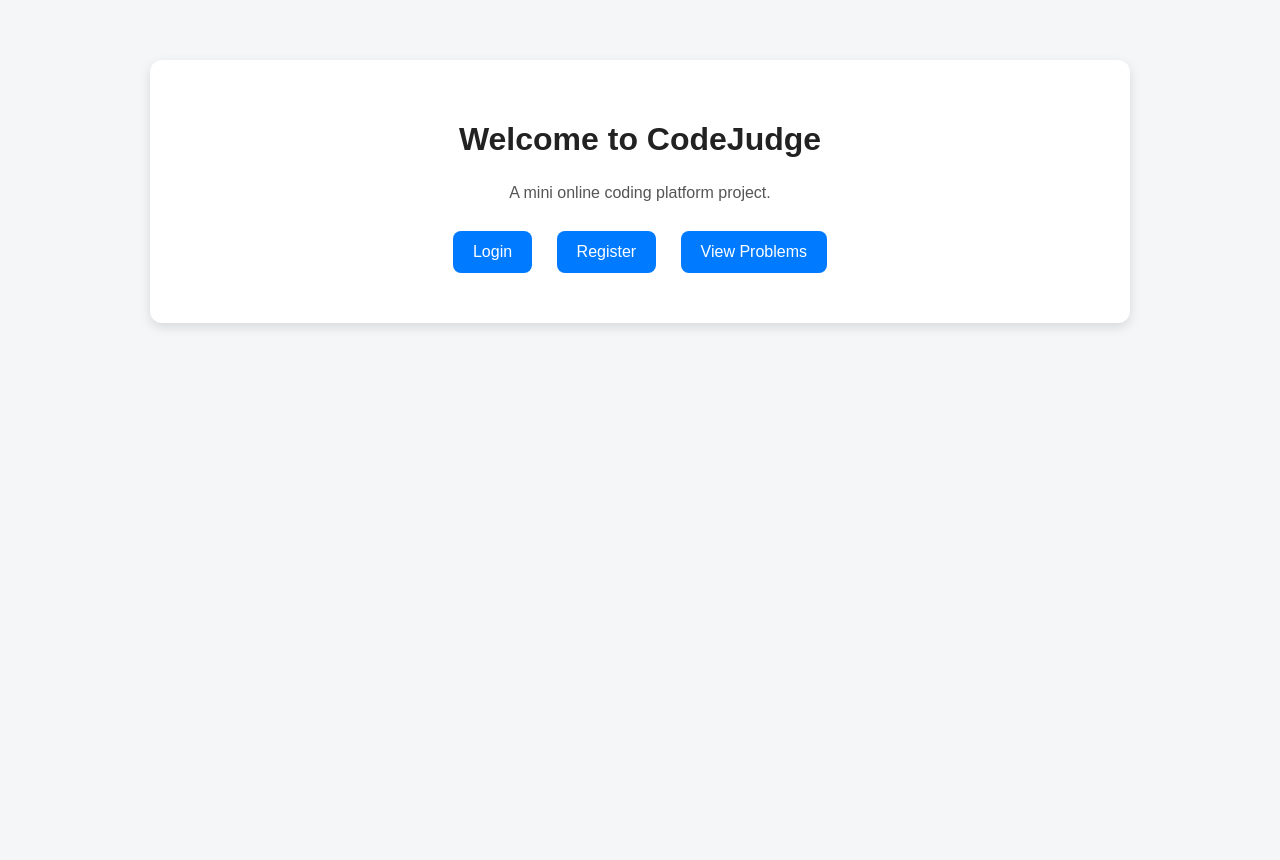
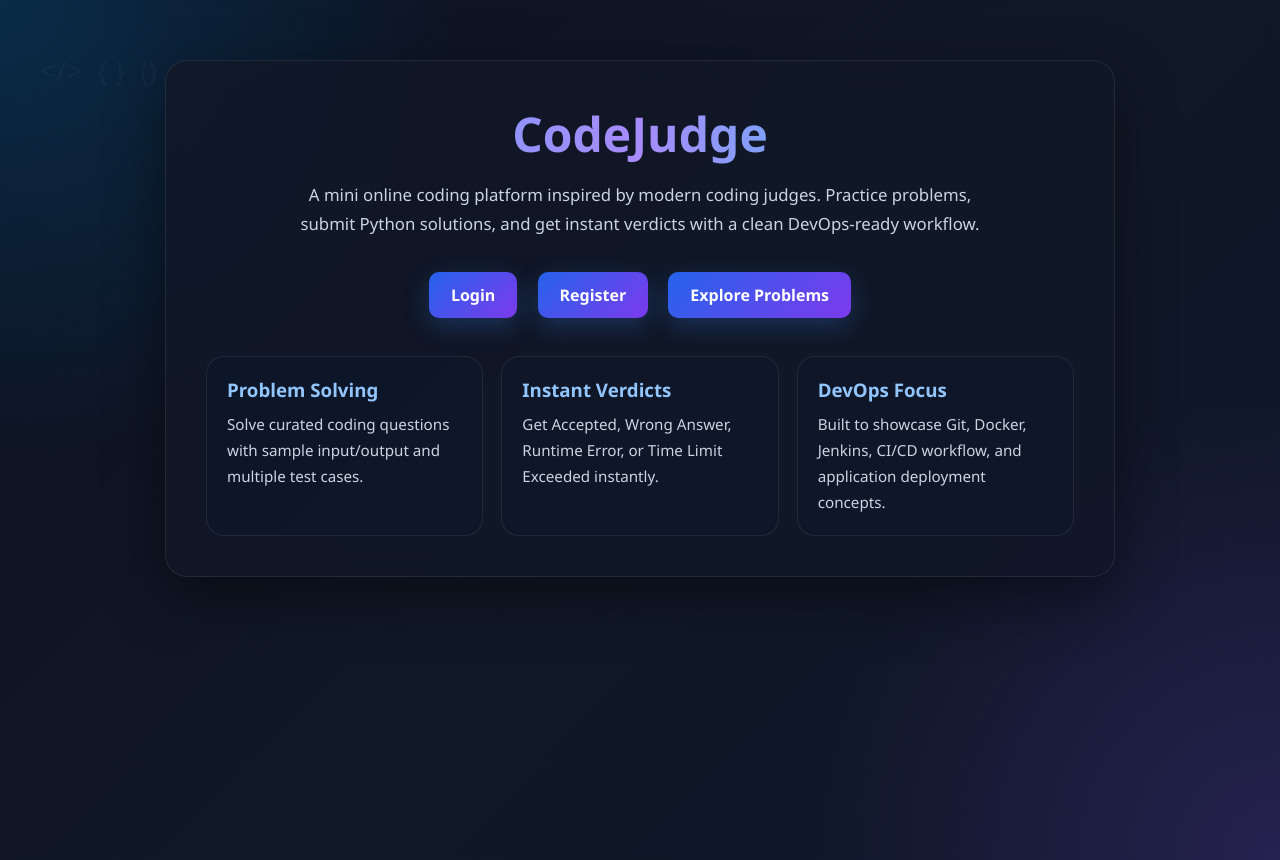
Before and after one commit to Tejaswini5195/codejudge-devops, a Flask app: page / in a window 1280 px wide. Before the commit the page ends 328 px from the top, so only its background shows below. Run offline with Flask 3, Linux system fonts and the light colour scheme.

Commit message:
Updated UI and some bugs

```diff
--- a/app.py
+++ b/app.py
@@ -169,6 +169,35 @@ def submit_code(problem_id):
         username=username,
         problem=problem
     )
+@app.route('/submissions')
+def submissions():
+    if 'username' not in session:
+        flash('Please log in first.', 'error')
+        return redirect(url_for('login'))
+
+    username = session['username']
+
+    conn = get_connection()
+    cursor = conn.cursor(dictionary=True)
+
+    query = """
+        SELECT s.id, s.username, s.problem_id, p.title AS problem_title, s.verdict, s.submitted_at
+        FROM submissions s
+        JOIN problems p ON s.problem_id = p.id
+        WHERE s.username = %s
+        ORDER BY s.submitted_at DESC
+    """
+    cursor.execute(query, (username,))
+    all_submissions = cursor.fetchall()
+
+    cursor.close()
+    conn.close()
+
+    return render_template(
+        'submissions.html',
+        submissions=all_submissions,
+        username=username
+    )
 @app.route('/logout')
 def logout():
     session.pop('username', None)
--- a/static/style.css
+++ b/static/style.css
@@ -1,127 +1,308 @@
-body {
+* {
     margin: 0;
     padding: 0;
-    font-family: Arial, sans-serif;
-    background-color: #f4f6f8;
+    box-sizing: border-box;
+}
+
+body {
+    font-family: 'Segoe UI', Arial, sans-serif;
+    background:
+        radial-gradient(circle at top left, rgba(0, 170, 255, 0.18), transparent 30%),
+        radial-gradient(circle at bottom right, rgba(140, 82, 255, 0.18), transparent 30%),
+        linear-gradient(135deg, #0b1020, #111827, #0f172a);
+    color: #e5e7eb;
+    min-height: 100vh;
+    overflow-x: hidden;
+    position: relative;
+}
+
+/* subtle coding pattern */
+body::before {
+    content: "</>  { }  ()  ;  print()  if  else  def  class  SQL  Docker  Git  Jenkins";
+    position: fixed;
+    top: 0;
+    left: 0;
+    width: 100%;
+    height: 100%;
+    color: rgba(255, 255, 255, 0.03);
+    font-size: 28px;
+    line-height: 2.2;
+    white-space: pre-wrap;
+    z-index: 0;
+    pointer-events: none;
+    padding: 40px;
 }
 
 .container {
-    width: 80%;
-    max-width: 900px;
+    width: 90%;
+    max-width: 950px;
     margin: 60px auto;
-    text-align: center;
-    background: white;
+    background: rgba(17, 24, 39, 0.78);
+    border: 1px solid rgba(255, 255, 255, 0.08);
+    border-radius: 22px;
     padding: 40px;
-    border-radius: 12px;
-    box-shadow: 0 4px 12px rgba(0, 0, 0, 0.12);
+    box-shadow: 0 20px 60px rgba(0, 0, 0, 0.45);
+    backdrop-filter: blur(16px);
+    -webkit-backdrop-filter: blur(16px);
+    position: relative;
+    z-index: 1;
 }
 
 h1, h2, h3 {
-    color: #222;
+    color: #f9fafb;
+    margin-bottom: 18px;
+    text-align: center;
 }
 
 p {
-    color: #555;
+    color: #cbd5e1;
+    margin-bottom: 16px;
+    line-height: 1.7;
+    text-align: center;
+}
+
+strong {
+    color: #ffffff;
+}
+
+.buttons {
+    text-align: center;
     margin-top: 20px;
-    line-height: 1.6;
 }
 
 .buttons a,
 button,
-.problem-card a {
+.action-link {
     display: inline-block;
-    margin: 10px;
-    padding: 12px 20px;
+    margin: 10px 8px;
+    padding: 12px 22px;
+    border-radius: 10px;
     text-decoration: none;
-    background-color: #007bff;
+    border: none;
+    cursor: pointer;
+    font-weight: 600;
+    background: linear-gradient(135deg, #2563eb, #7c3aed);
     color: white;
-    border: none;
-    border-radius: 8px;
-    transition: 0.3s;
-    cursor: pointer;
-    font-size: 16px;
+    transition: all 0.25s ease;
+    box-shadow: 0 8px 25px rgba(59, 130, 246, 0.25);
 }
 
 .buttons a:hover,
 button:hover,
-.problem-card a:hover {
-    background-color: #0056b3;
-}
-
-form {
-    display: flex;
-    flex-direction: column;
-    gap: 15px;
-    width: 60%;
-    margin: 0 auto;
+.action-link:hover {
+    transform: translateY(-2px);
+    box-shadow: 0 10px 28px rgba(124, 58, 237, 0.35);
 }
 
 input,
 textarea {
-    width: 100%;
+    width: 90%;
+    max-width: 700px;
+    padding: 14px 16px;
+    margin: 12px auto;
+    display: block;
+    border-radius: 12px;
+    border: 1px solid rgba(255, 255, 255, 0.12);
+    background: rgba(15, 23, 42, 0.88);
+    color: #f8fafc;
+    font-size: 15px;
+    outline: none;
+}
+
+input::placeholder,
+textarea::placeholder {
+    color: #94a3b8;
+}
+
+input:focus,
+textarea:focus {
+    border-color: #60a5fa;
+    box-shadow: 0 0 0 3px rgba(96, 165, 250, 0.15);
+}
+
+textarea {
     min-height: 220px;
     resize: vertical;
-    font-family: Consolas, monospace;
-    font-size: 15px;
-    padding: 12px;
-    border: 1px solid #ccc;
-    border-radius: 8px;
-    box-sizing: border-box;
+    font-family: Consolas, Monaco, monospace;
+    line-height: 1.5;
 }
 
-a {
-    color: #007bff;
+table {
+    width: 100%;
+    border-collapse: collapse;
+    margin-top: 25px;
+    overflow: hidden;
+    border-radius: 16px;
+    background: rgba(15, 23, 42, 0.75);
 }
 
-.problem-list {
-    display: flex;
-    flex-direction: column;
-    gap: 20px;
-    margin-top: 30px;
+th, td {
+    padding: 16px;
+    text-align: center;
+    border-bottom: 1px solid rgba(255, 255, 255, 0.08);
 }
 
-.problem-card {
-    background: #f9f9f9;
+th {
+    background: rgba(37, 99, 235, 0.2);
+    color: #f8fafc;
+}
+
+td {
+    color: #dbeafe;
+}
+
+tr:hover {
+    background: rgba(255, 255, 255, 0.03);
+}
+
+pre {
+    background: rgba(15, 23, 42, 0.95);
+    color: #e2e8f0;
+    padding: 18px;
+    border-radius: 14px;
+    overflow-x: auto;
+    margin: 14px 0 24px 0;
+    white-space: pre-wrap;
+    word-wrap: break-word;
+    border: 1px solid rgba(255, 255, 255, 0.08);
+}
+
+hr {
+    border: none;
+    height: 1px;
+    background: rgba(255, 255, 255, 0.1);
+    margin: 30px 0;
+}
+
+.message {
+    width: 90%;
+    margin: 15px auto 20px auto;
+    padding: 14px;
+    border-radius: 10px;
+    text-align: center;
+    font-weight: 600;
+}
+
+.message.success {
+    background: rgba(34, 197, 94, 0.15);
+    color: #86efac;
+    border: 1px solid rgba(34, 197, 94, 0.35);
+}
+
+.message.error {
+    background: rgba(239, 68, 68, 0.15);
+    color: #fca5a5;
+    border: 1px solid rgba(239, 68, 68, 0.35);
+}
+
+.hero-title {
+    font-size: 3rem;
+    font-weight: 800;
+    margin-bottom: 15px;
+    background: linear-gradient(90deg, #60a5fa, #a78bfa, #22d3ee);
+    -webkit-background-clip: text;
+    -webkit-text-fill-color: transparent;
+}
+
+.hero-subtitle {
+    max-width: 720px;
+    margin: 0 auto 24px auto;
+    font-size: 1.05rem;
+}
+
+.card-grid {
+    display: grid;
+    grid-template-columns: repeat(auto-fit, minmax(220px, 1fr));
+    gap: 18px;
+    margin-top: 28px;
+}
+
+.feature-card {
+    background: rgba(15, 23, 42, 0.72);
+    border: 1px solid rgba(255, 255, 255, 0.08);
+    border-radius: 18px;
     padding: 20px;
-    border-radius: 10px;
     text-align: left;
-    box-shadow: 0 2px 8px rgba(0, 0, 0, 0.08);
+}
+
+.feature-card h3 {
+    text-align: left;
+    margin-bottom: 10px;
+    color: #93c5fd;
+}
+
+.feature-card p {
+    text-align: left;
+    margin-bottom: 0;
+    font-size: 0.95rem;
+}
+
+.verdict-box {
+    padding: 18px;
+    border-radius: 14px;
+    margin: 20px auto;
+    text-align: center;
+    font-size: 1.2rem;
+    font-weight: 700;
+}
+
+.verdict-accepted {
+    background: rgba(34, 197, 94, 0.16);
+    color: #86efac;
+    border: 1px solid rgba(34, 197, 94, 0.35);
+}
+
+.verdict-wa {
+    background: rgba(239, 68, 68, 0.16);
+    color: #fca5a5;
+    border: 1px solid rgba(239, 68, 68, 0.35);
+}
+
+.verdict-other {
+    background: rgba(245, 158, 11, 0.16);
+    color: #fcd34d;
+    border: 1px solid rgba(245, 158, 11, 0.35);
+}
+
+.nav-links {
+    text-align: center;
+    margin-top: 25px;
+}
+
+.nav-links a {
+    color: #93c5fd;
+    text-decoration: none;
+    margin: 0 10px;
+    font-weight: 600;
+}
+
+.nav-links a:hover {
+    color: #c4b5fd;
 }
 
 .problem-box {
-    text-align: left;
-    margin-top: 20px;
-    background: #fafafa;
+    background: rgba(15, 23, 42, 0.7);
+    border-radius: 16px;
     padding: 20px;
-    border-radius: 10px;
+    margin-bottom: 20px;
+    border: 1px solid rgba(255, 255, 255, 0.06);
 }
 
-pre {
-    background: #eee;
-    padding: 12px;
-    border-radius: 8px;
-    overflow-x: auto;
-}
-.flash-container {
-    margin: 20px 0;
+.center {
+    text-align: center;
 }
 
-.flash-message {
-    padding: 12px 16px;
-    border-radius: 8px;
-    margin-bottom: 10px;
-    font-weight: bold;
-    text-align: left;
+@media (max-width: 768px) {
+    .container {
+        padding: 25px 18px;
+        margin: 25px auto;
+    }
+
+    .hero-title {
+        font-size: 2.2rem;
+    }
+
+    table, thead, tbody, th, td, tr {
+        font-size: 14px;
+    }
 }
-
-.flash-message.success {
-    background-color: #d4edda;
-    color: #155724;
-    border: 1px solid #c3e6cb;
-}
-
-.flash-message.error {
-    background-color: #f8d7da;
-    color: #721c24;
-    border: 1px solid #f5c6cb;
-}
--- a/templates/index.html
+++ b/templates/index.html
@@ -5,28 +5,36 @@
     <meta name="viewport" content="width=device-width, initial-scale=1.0">
     <title>CodeJudge</title>
     <link rel="stylesheet" href="{{ url_for('static', filename='style.css') }}">
+
 </head>
 <body>
     <div class="container">
-        <h1>Welcome to CodeJudge</h1>
-        <p>A mini online coding platform project.</p>
-
-        {% with messages = get_flashed_messages(with_categories=true) %}
-            {% if messages %}
-                <div class="flash-container">
-                    {% for category, message in messages %}
-                        <div class="flash-message {{ category }}">
-                            {{ message }}
-                        </div>
-                    {% endfor %}
-                </div>
-            {% endif %}
-        {% endwith %}
+        <h1 class="hero-title">CodeJudge</h1>
+        <p class="hero-subtitle">
+            A mini online coding platform inspired by modern coding judges.
+            Practice problems, submit Python solutions, and get instant verdicts with a clean DevOps-ready workflow.
+        </p>
 
         <div class="buttons">
+
             <a href="/login">Login</a>
             <a href="/register">Register</a>
-            <a href="/problems">View Problems</a>
+            <a href="/problems">Explore Problems</a>
+        </div>
+
+        <div class="card-grid">
+            <div class="feature-card">
+                <h3>Problem Solving</h3>
+                <p>Solve curated coding questions with sample input/output and multiple test cases.</p>
+            </div>
+            <div class="feature-card">
+                <h3>Instant Verdicts</h3>
+                <p>Get Accepted, Wrong Answer, Runtime Error, or Time Limit Exceeded instantly.</p>
+            </div>
+            <div class="feature-card">
+                <h3>DevOps Focus</h3>
+                <p>Built to showcase Git, Docker, Jenkins, CI/CD workflow, and application deployment concepts.</p>
+            </div>
         </div>
     </div>
 </body>
```
Also changed, not shown: templates/login.html (+9 -10 lines), templates/problem_detail.html (+16 -16 lines), templates/problems.html (+19 -20 lines), templates/register.html (+12 -12 lines), templates/result.html (+21 -17 lines), templates/submissions.html (added, +42 -0 lines), static/images/code-bg .jpg (added), static/images/coding-setup .jpg (added), static/images/laptop-code .jpg (added).
